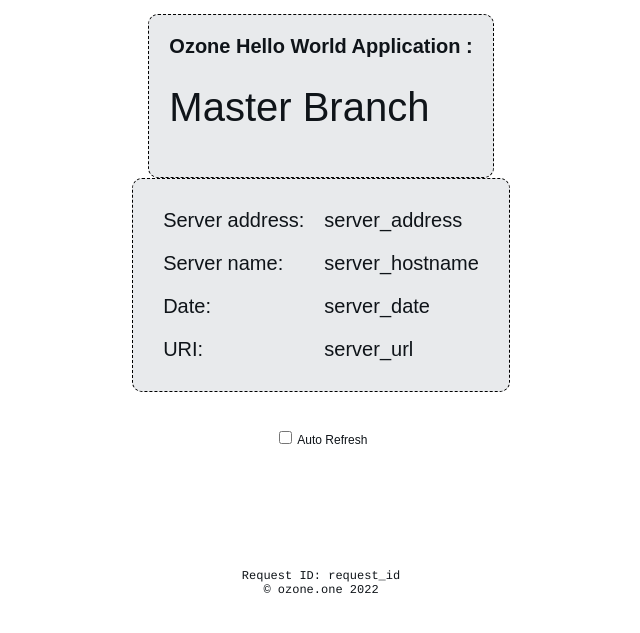
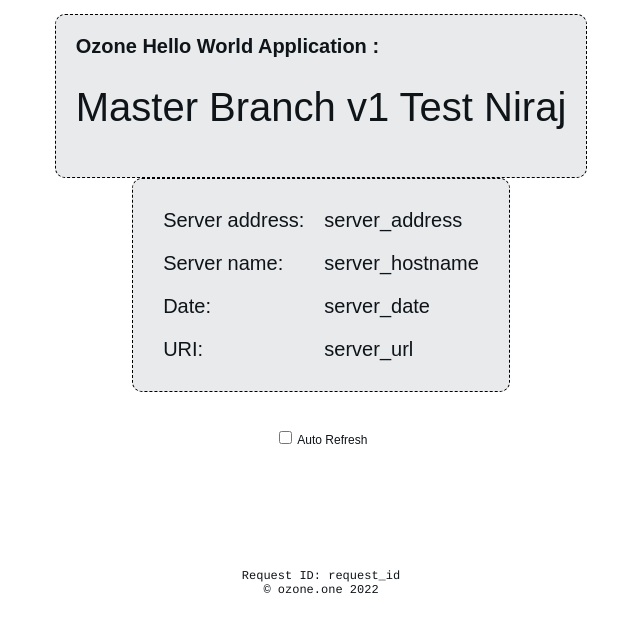
Before and after one commit to ozone-testing/ozone-hello-world, a plain HTML site: page index.html in a window 1280 px wide. Shown: the part 167-800 px from the top of the page, without its empty margins (319-959 px from the left). Drawn offline with Linux system fonts and the light colour scheme.

Commit message:
Changing the code to v1

```diff
--- a/index.html
+++ b/index.html
@@ -110,7 +110,7 @@
     <img alt="Ozone Logo" src="logo512.png" />
     <div class="hello">
         <b>
-          Ozone Hello World Application : <h1>Master Branch</h1>
+          Ozone Hello World Application : <h1>Master Branch v1 Test Niraj</h1>
         </b>
     </div>
     <div class="info">
```
